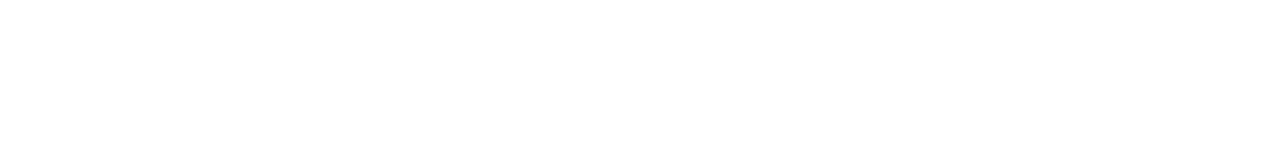
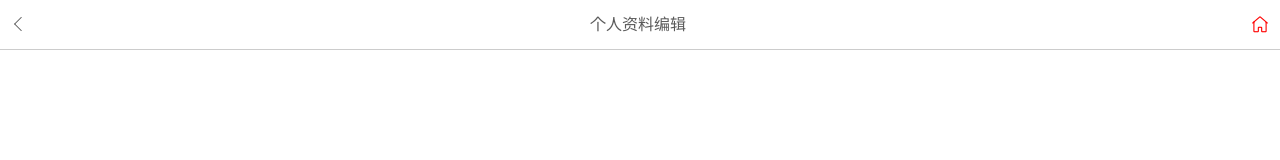
Before and after one commit to techpang666/heima_toutiao, a Vue app: page /#/editUserInfo/1 in a window 1280 px wide. Before the commit this address led to /#/. Shown: the top 160 px of the page. Built offline with nearby package versions, Linux system fonts and the light colour scheme.

Commit message:
add_editUserInfo

```diff
--- a/src/apis/user.js
+++ b/src/apis/user.js
@@ -1,6 +1,5 @@
 // 引入axios
 import axios from '@/utils/myAxios'
-// import axios from '../utils/myAxios'
 
 // 登录方法
 export const userLogin = function (data) {
--- a/src/components/MyButton.vue
+++ b/src/components/MyButton.vue
@@ -22,7 +22,7 @@
   },
   methods: {
     handler(e) {
-      console.log('子组件测试', e);
+      // console.log('子组件测试', e);
       // 需要告诉父组件要触发单击事件
       // 建议传参e 万一需要用
       // 记得上面调用
--- a/src/components/MyHeader.vue
+++ b/src/components/MyHeader.vue
@@ -0,0 +1,28 @@
+<template>
+  <div class="header">
+    <div>
+      <slot name="left"></slot>
+    </div>
+    <div>{{title}}</div>
+    <div>
+      <slot name="right"></slot>
+    </div>
+  </div>
+</template>
+
+<script>
+export default {
+  props: ['title']
+}
+</script>
+
+<style lang="less" scoped>
+.header {
+  padding: 0 10px;
+  height: 50px;
+  display: flex;
+  justify-content: space-between;
+  align-items: center;
+  border-bottom: 1px solid #ccc;
+}
+</style>
--- a/src/main.js
+++ b/src/main.js
@@ -7,6 +7,9 @@
 import '@/styles/font.css';
 // 引入路由模块
 import router from '@/router/index'
+// 按需引入vant
+import { Icon } from 'vant'
+Vue.use(Icon)
 
 Vue.config.productionTip = false
 
--- a/src/router/index.js
+++ b/src/router/index.js
@@ -26,6 +26,11 @@
 			path: '/personal/:id',
 			component: () => import('@/views/personal.vue'),
 		},
+		{
+			name: 'editUserInfo',
+			path: '/editUserInfo/:id',
+			component: () => import('@/views/editUserInfo.vue'),
+		}
 	],
 });
 
--- a/src/utils/myAxios.js
+++ b/src/utils/myAxios.js
@@ -2,15 +2,15 @@
 import axios from 'axios'
 
 // 配置基准路径
-// axios.defaults.baseURL = 'http://127.0.0.1:3000' // 测试服务器
-axios.defaults.baseURL = 'http://157.122.54.189:9083' // 上线服务器
+axios.defaults.baseURL = 'http://127.0.0.1:3000' // 测试服务器
+// axios.defaults.baseURL = 'http://157.122.54.189:9083' // 上线服务器
 
 // 添加请求拦截器
 axios.interceptors.request.use(function (config) {
   // 在发送请求之前做些什么
   // 获取token
   let token = localStorage.getItem('heima_toutiao_token')
-  console.log(config);
+  // console.log(config);
   // 判断是否有token
   if(token) {
     // 传递token
--- a/src/views/editUserInfo.vue
+++ b/src/views/editUserInfo.vue
@@ -0,0 +1,52 @@
+<template>
+  <div class="editUserInfo">
+    <MyHeader title="个人资料编辑">
+      <span slot="left"
+      class="iconfont iconjiantou2"
+      @click="$router.back()"
+      ></span>
+      <span slot="right"
+      class="van-icon van-icon-wap-home-o"
+      style="font-size:20px;color:Red"
+      @click="$router.push({name: 'index'})"
+      ></span>
+    </MyHeader>
+  </div>
+</template>
+
+<script>
+import MyHeader from '@/components/MyHeader'
+
+export default {
+  components: {
+    MyHeader
+  }
+}
+</script>
+
+<style lang="less" scoped>
+.userimg {
+  padding: 30px 0;
+  display: flex;
+  justify-content: center;
+  align-items: center;
+  position: relative;
+  img {
+    width: 100 / 360 * 100vw;
+    height: 100 / 360 * 100vw;
+    border-radius: 50%;
+  }
+  /deep/ .van-uploader {
+    position: absolute;
+    left: 50%;
+    top: 50%;
+    transform: translate(-50%, -50%);
+    opacity: 0;
+  }
+  /deep/ .van-uploader__upload {
+    width: 100 / 360 * 100vw;
+    height: 100 / 360 * 100vw;
+    margin: 0;
+  }
+}
+</style>
--- a/src/views/login.vue
+++ b/src/views/login.vue
@@ -10,7 +10,6 @@
 			v-model="user.username"
 			></MyInput>
 			<MyInput
-			type="password"
 			placeholder="请输入密码"
 			v-model="user.password"
 			></MyInput>
@@ -31,7 +30,7 @@
 // 引入登录方法
 import { userLogin } from '@/apis/user';
 // 引入Toast
-import {Toast} from 'vant'
+import { Toast } from 'vant'
 
 export default {
 	// 注册组件
--- a/src/views/personal.vue
+++ b/src/views/personal.vue
@@ -1,6 +1,7 @@
 <template>
   <div class="personal">
-    <router-link to="/edit_profile">
+    <!-- 拼接当前用户的id进行资料编辑 -->
+    <router-link to="'/editUserInfo/' + $route.params.id">
       <div class="profile">
         <!-- $axios.defaults.baseURL读取axios的服务器路径 -->
         <!-- 可以axios进行拼接 但建议进行数据改造使用 -->
```
